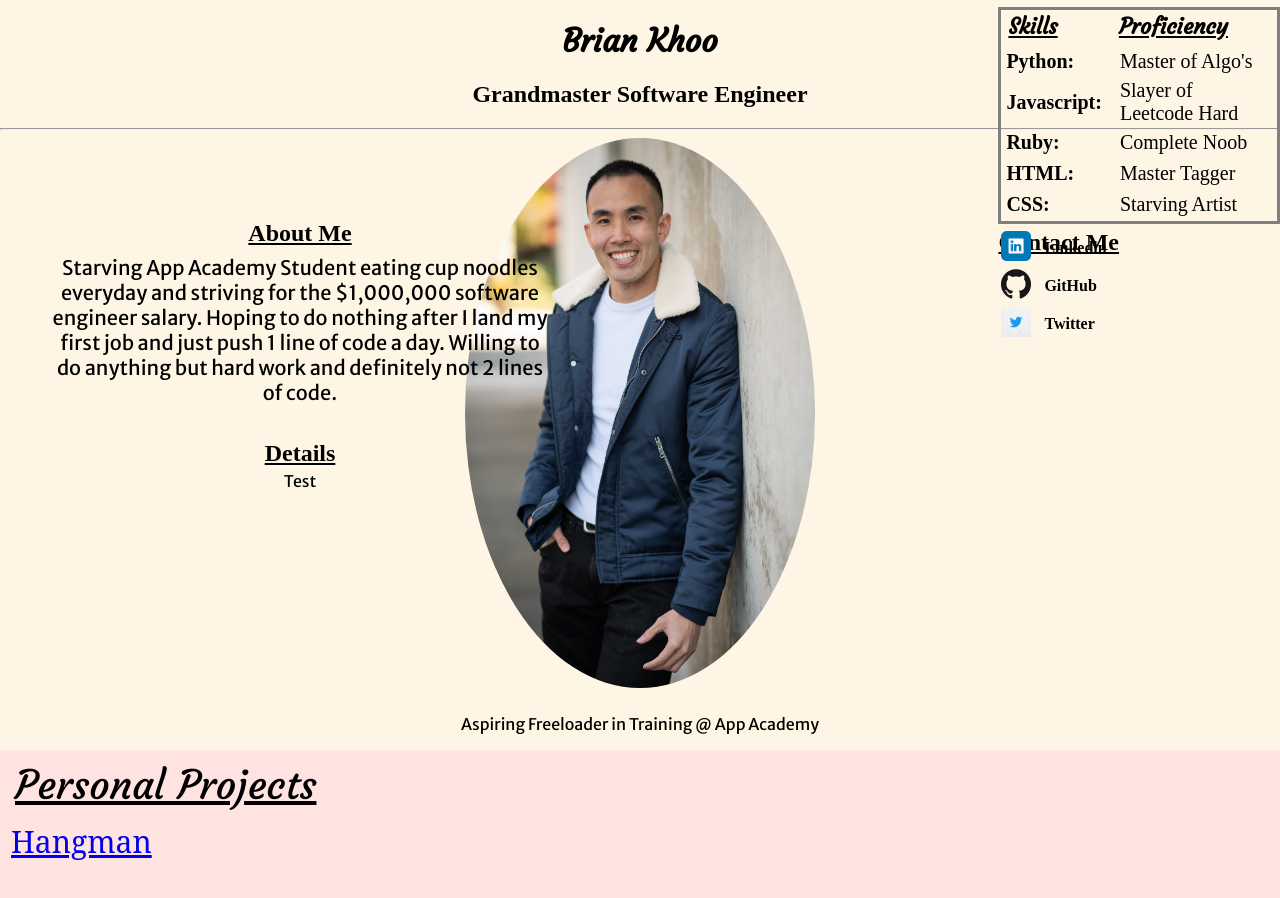
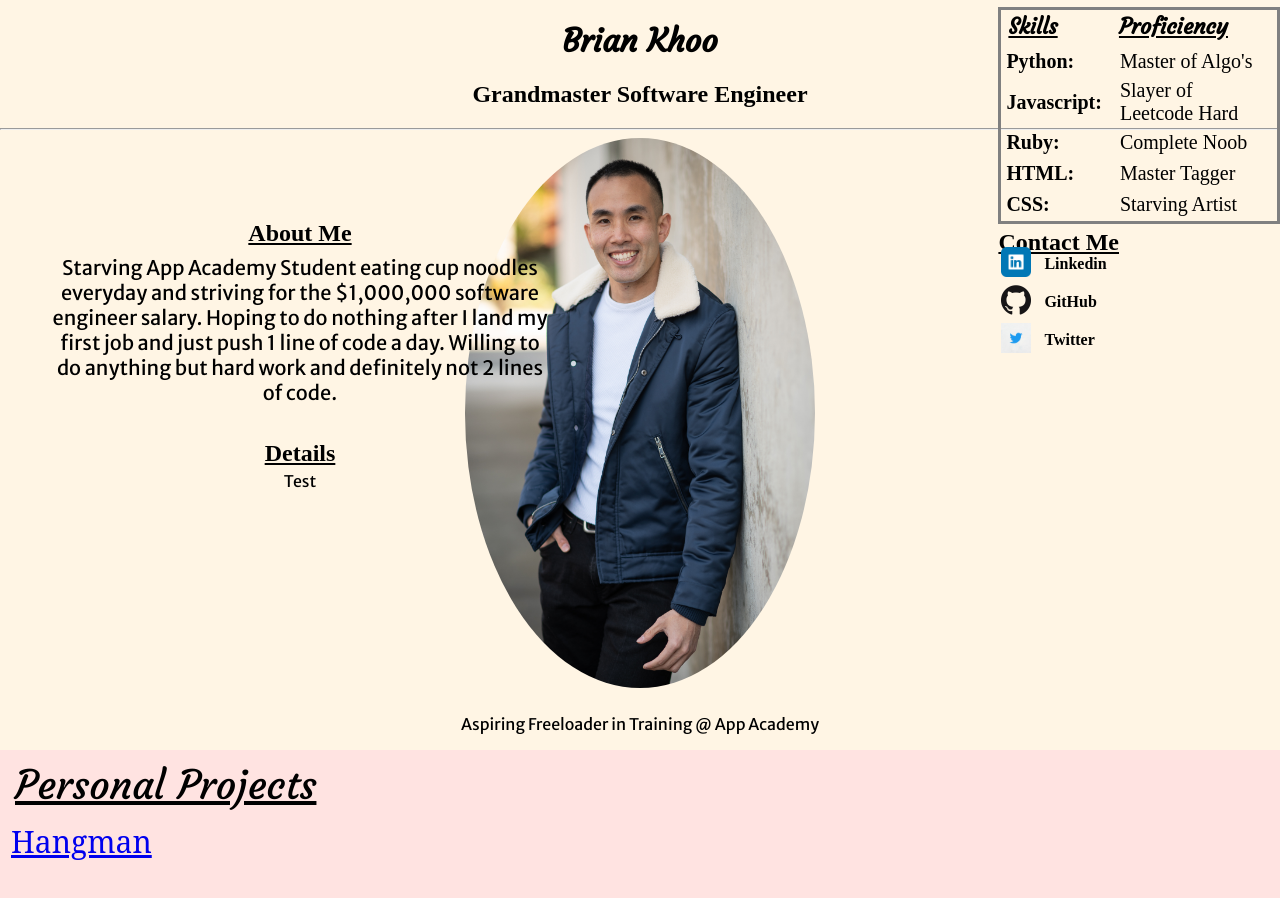
Before and after one commit to bkhoo123/Personal-Professional-Website, a plain HTML site: page index.html in a window 1280 px wide. Shown: the top 898 px of the page. Drawn offline with Linux system fonts and the light colour scheme.

Commit message:
Update styles.css

```diff
--- a/CSS/styles.css
+++ b/CSS/styles.css
@@ -94,8 +94,7 @@ hr {
 .socialTable {
   position: absolute;
   left: 78%;
-  bottom: 57%;
-
+  bottom: 55%;
 }
 
 .contactword {
```
